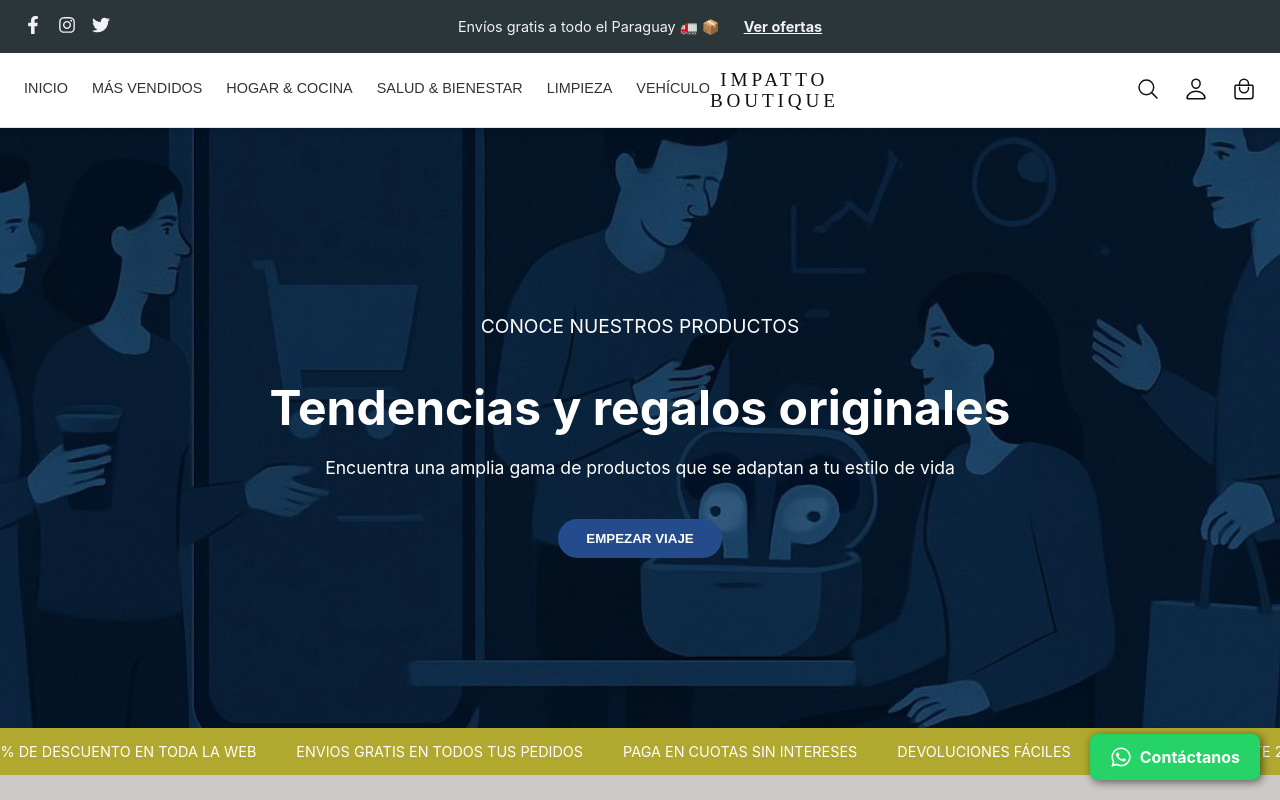
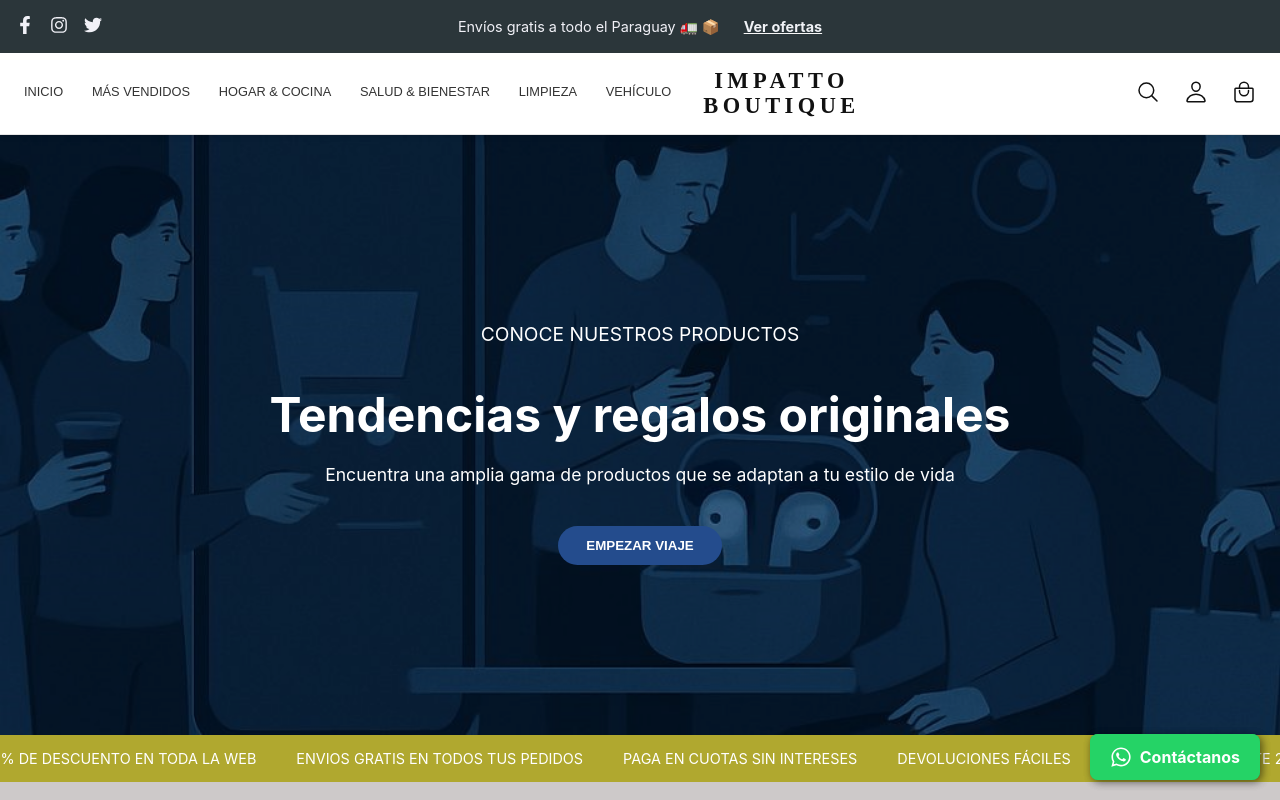
Before and after one commit to Javiermu97/impattopyproyect, a Next.js app: page / in a window 1280 px wide. Shown: the top 800 px of the page. Built offline with nearby package versions, Linux system fonts and the light colour scheme.

Commit message:
descripcion del cambio

```diff
--- a/app/components/Header.module.css
+++ b/app/components/Header.module.css
@@ -3,7 +3,7 @@
   background-color: #020f14d5;
   color: #f1f1f7;
   font-size: 0.9rem;
-  padding: 1rem 1.5rem;
+  padding: 1rem 1rem;
   display: flex;
   align-items: center;
   justify-content: space-between;
--- a/app/components/Navbar.module.css
+++ b/app/components/Navbar.module.css
@@ -1,4 +1,7 @@
-/* Estilo base de la barra de navegación */
+/* ========================================================= */
+/* ===== ESTILOS BASE (COMÚN A MÓVIL Y ESCRITORIO) ===== */
+/* ========================================================= */
+
 .navbar {
   display: flex;
   align-items: center;
@@ -9,36 +12,48 @@
   color: #111;
 }
 
-/* Contenedores para la estructura de 3 partes */
 .left, .right {
   display: flex;
   align-items: center;
   gap: 1.5rem;
   flex: 1;
 }
+
 .right {
   justify-content: flex-end;
 }
 
-/* Estilo para el logo de texto en dos líneas */
 .logo {
+  flex-shrink: 0;
+  padding: 0 2rem;
   text-align: center;
-  line-height: 1.1; /* Reduce el espacio entre las dos líneas */
 }
+
 .logo a {
   font-family: "Times New Roman", Times, serif;
-  font-size: 1.2rem;
-  font-weight: 400;
+  font-size: 1.4rem; /* <<< MÁS GRANDE */
+  font-weight: 700; /* <<< EN NEGRITA */
   letter-spacing: 0.2em;
   text-transform: uppercase;
   color: #111;
   text-decoration: none;
+  line-height: 1.1;
 }
 
-/* Estilos para los íconos */
-.iconBtn { background: transparent; border: none; padding: 0; cursor: pointer; color: inherit; }
-.iconBtn:hover { opacity: 0.7; }
-.cartIconContainer { position: relative; }
+.iconBtn {
+  background: transparent;
+  border: none;
+  padding: 0;
+  cursor: pointer;
+  color: inherit;
+}
+.iconBtn:hover {
+  opacity: 0.7;
+}
+
+.cartIconContainer {
+  position: relative;
+}
 .cartBadge {
   position: absolute;
   top: -5px;
@@ -48,6 +63,7 @@
   border-radius: 50%;
   padding: 2px 5px;
   font-size: 0.7rem;
+  line-height: 1;
   font-weight: bold;
 }
 
@@ -55,31 +71,23 @@
 /* ===== LÓGICA RESPONSIVE (MÓVIL vs ESCRITORIO) ===== */
 /* ========================================================= */
 
-/* --- Para MÓVIL Y TABLET (hasta 1024px) --- */
-@media (max-width: 1024px) {
-  .navLinks {
-    display: none; /* OCULTA los enlaces de texto de la barra */
-  }
-  .menuBtn {
-    display: flex; /* MUESTRA el botón de hamburguesa */
-  }
-}
-
 /* --- Para ESCRITORIO (más de 1024px) --- */
 @media (min-width: 1025px) {
   .menuBtn {
-    display: none; /* OCULTA el botón de hamburguesa */
+    display: none;
   }
+
   .navLinks {
-    display: flex; /* MUESTRA los enlaces de texto en la barra */
-    gap: 1.5rem;
+    display: flex;
+    gap: 1.8rem;
   }
+
   .navLink {
     font-family: Arial, Helvetica, sans-serif;
     color: #333;
     font-weight: 400;
     text-decoration: none;
-    font-size: 0.9em;
+    font-size: 0.8em; /* <<< MÁS CHICO */
     text-transform: none;
     white-space: nowrap;
     position: relative;
@@ -98,14 +106,42 @@
     bottom: 0;
     left: 50%;
     transform: translateX(-50%);
-    transition: width 0.3s ease-in-out;
+    /* transition: width 0.3s ease-in-out; */ /* <<< ANIMACIÓN ELIMINADA */
   }
   .navLink:hover::after, .navLink.active::after {
     width: 100%;
   }
+
+  .mobileNavLinks {
+    display: none;
+  }
 }
 
-/* --- Estilos para el MENÚ DESPLEGABLE (que se abre en móvil) --- */
+/* --- Para MÓVIL Y TABLET (hasta 1024px) --- */
+@media (max-width: 1024px) {
+  .navLinks {
+    display: none;
+  }
+
+  .menuBtn {
+    display: flex;
+    flex-direction: column;
+    justify-content: space-around;
+    width: 24px;
+    height: 24px;
+    background: transparent;
+    border: none;
+    cursor: pointer;
+    padding: 0;
+    z-index: 1000;
+  }
+  .menuBtn div {
+    width: 24px;
+    height: 2px;
+    background: #111;
+    border-radius: 10px;
+  }
+
   .mobileNavLinks {
     display: flex;
     position: fixed;
@@ -126,9 +162,11 @@
     gap: 1.5rem;
     box-sizing: border-box;
   }
+
   .mobileNavLinks.open {
     left: 0;
   }
+
   .mobileNavLink {
     color: #111;
     font-size: 1.2rem;
@@ -136,3 +174,4 @@
     text-decoration: none;
     text-transform: uppercase;
   }
+}
```
Lines whose indentation alone changed are shown as unchanged.
